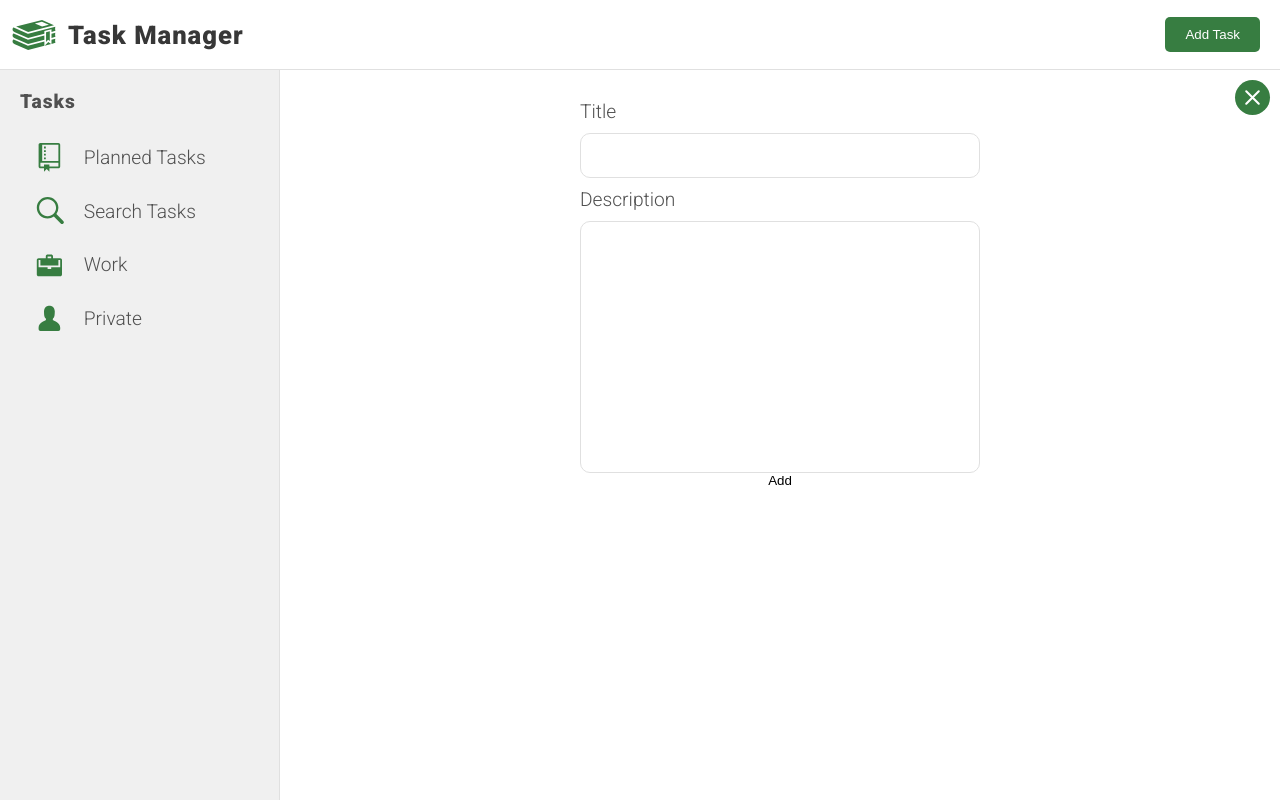
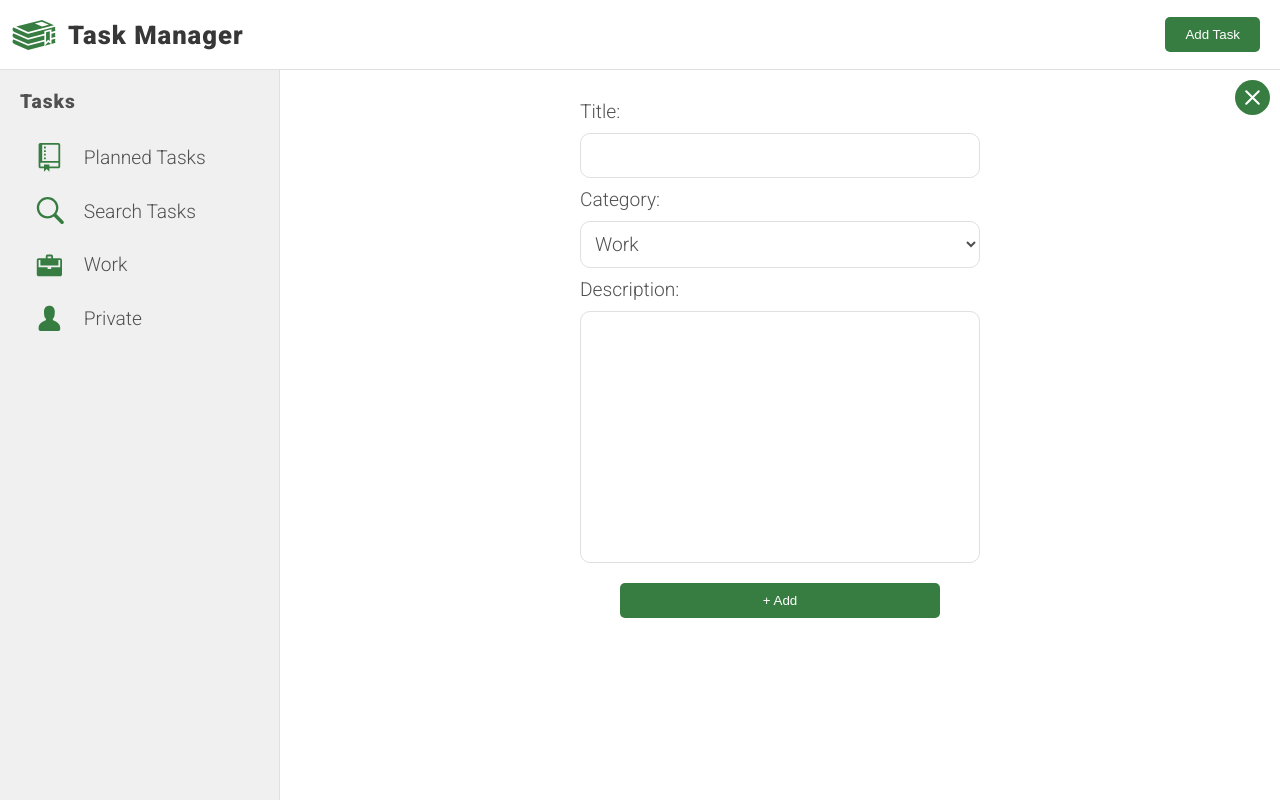
Before and after one commit to Nosbuk/to-do-react, a React (Create React App) app: page / in a window 1280 px wide. Built offline with nearby package versions, Linux system fonts and the light colour scheme.

Commit message:
minor tweaks

```diff
--- a/src/App.js
+++ b/src/App.js
@@ -5,11 +5,12 @@ import Main from "./components/Main";
 
 export default function App() {
   const [mainContent, setMainContent] = useState("editor");
+  const [categories, setCategories] = useState([]);
   return (
     <div className="App">
       <Header setMainContent={setMainContent} />
-      <Aside setMainContent={setMainContent} mainContent={mainContent} />
-      <Main setMainContent={setMainContent} mainContent={mainContent} />
+      <Aside setMainContent={setMainContent} mainContent={mainContent} setCategories={setCategories} categories={categories} />
+      <Main setMainContent={setMainContent} mainContent={mainContent} setCategories={setCategories} categories={categories} />
     </div>
   );
 }
--- a/src/components/Main.js
+++ b/src/components/Main.js
@@ -8,6 +8,7 @@ export default function Main({ mainContent, setMainContent }) {
     <main>
       {mainContent === "editor" && <TaskEditor setTasks={setTasks} setMainContent={setMainContent} />}
       {mainContent === "planed" && <PlanedTasks setTasks={setTasks} tasks={tasks} />}
+      {}
     </main>
   );
 }
--- a/src/components/Task.js
+++ b/src/components/Task.js
@@ -1,17 +1,27 @@
 import React from "react";
 import { HiOutlineTrash } from "react-icons/hi";
+import { GoPerson, GoBriefcase } from "react-icons/go";
 
 export default function Task({ setTasks, task }) {
+  const iconDictionary = {
+    work: <GoBriefcase />,
+    private: <GoPerson />,
+  };
+  const TaskIcon = ({ category }) => iconDictionary[category];
+
   const handleClick = () => {
     setTasks((tasks) => tasks.filter((item) => item.id !== task.id));
   };
   return (
     <li className="task">
-      <h3 className="task__title">{task.title}</h3>
+      <div className="task__title">
+        <TaskIcon className="task__title__icon" category={task.category} />
+        <h3>{task.title}</h3>
+        <button className="task__delete-button" onClick={handleClick}>
+          <HiOutlineTrash size="1.6rem" />
+        </button>
+      </div>
       <p className="task__description">{task.description}</p>
-      <button className="task__delete-button" onClick={handleClick}>
-        <HiOutlineTrash size="1.6rem" />
-      </button>
     </li>
   );
 }
--- a/src/components/TaskEditor.js
+++ b/src/components/TaskEditor.js
@@ -1,15 +1,10 @@
 import React from "react";
 import { HiOutlineX } from "react-icons/hi";
-import nextId from "react-id-generator";
 
 export default function TaskEditor({ setTasks, setMainContent }) {
-  class Task {
-    constructor(title, description) {
-      this.title = title;
-      this.description = description;
-      this.id = nextId();
-    }
-  }
+  const createTask = (title, category, description) => {
+    return { title, category, description };
+  };
 
   const handleClick = (e) => {
     e.target.className === "task-editor__close-button" && setMainContent("planed");
@@ -18,7 +13,7 @@ export default function TaskEditor({ setTasks, setMainContent }) {
   const handleSubmit = (e) => {
     e.preventDefault();
     console.log(e);
-    setTasks((tasks) => [new Task(e.target[0].value, e.target[1].value), ...tasks]);
+    setTasks((tasks) => [createTask(e.target[0].value, e.target[1].value, e.target[2].value), ...tasks]);
     setMainContent("planed");
   };
 
@@ -29,15 +24,23 @@ export default function TaskEditor({ setTasks, setMainContent }) {
       </button>
       <form onSubmit={handleSubmit} className="task-editor__form">
         <label htmlFor="title" className="task-editor__form__label">
-          Title
+          Title:
         </label>
         <input name="title" type="text" className="task-editor__form__input--title" />
+        <label htmlFor="category" className="task-editor__form__label">
+          Category:
+        </label>
+        <select name="category" className="task-editor__form__input--category">
+          <option value="work">Work</option>
+          <option value="private">Private</option>
+        </select>
+
         <label htmlFor="description" className="task-editor__form__label">
-          Description
+          Description:
         </label>
         <textarea name="description" id="" cols="30" rows="10" className="task-editor__form__input--description"></textarea>
         <button type="submit" className="task-editor__form__submit-button">
-          Add
+          + Add
         </button>
       </form>
     </section>
--- /dev/null
+++ b/src/scss/config/_butons.scss
@@ -0,0 +1,6 @@
+@mixin theme-button {
+  padding: 10px 20px;
+  background-color: $theme-color;
+  color: $button-text-color;
+  border-radius: 5px;
+}
--- a/src/scss/elements/_header.scss
+++ b/src/scss/elements/_header.scss
@@ -14,9 +14,6 @@
   }
   .button {
     margin: 0 20px 0 auto;
-    padding: 10px 20px;
-    background-color: $theme-color;
-    color: $button-text-color;
-    border-radius: 5px;
+    @include theme-button;
   }
 }
--- a/src/scss/elements/_task.scss
+++ b/src/scss/elements/_task.scss
@@ -1,18 +1,26 @@
 .task {
-  padding: 20px;
   margin: 10px;
   border: 1px solid $border-color;
   border-radius: 10px;
+  overflow: hidden;
 
-  position: relative;
   &__title {
-    margin-bottom: 40px;
+    display: flex;
+    align-items: center;
+    background: $aside-background;
+    padding: 10px 20px;
+
+    &__icon {
+      margin-right: 10px;
+    }
   }
+
+  &__description {
+    margin: 20px;
+  }
+
   &__delete-button {
-    position: absolute;
-    top: 0;
-    right: 0;
-    margin: 10px;
-    color: $theme-color;
+    margin: 10px 10px 10px auto;
+    color: $logo-text-color;
   }
 }
--- a/src/scss/elements/_task_editor.scss
+++ b/src/scss/elements/_task_editor.scss
@@ -46,8 +46,20 @@
       padding: 10px;
       border-radius: 10px;
     }
+    &__input--category {
+      @include font-editor-label;
+      border: 1px solid $border-color;
+
+      padding: 10px;
+
+      border-radius: 10px;
+    }
     &__input--description {
       resize: none;
     }
+    &__submit-button {
+      @include theme-button;
+      margin: 20px 40px;
+    }
   }
 }
--- a/src/scss/index.scss
+++ b/src/scss/index.scss
@@ -4,7 +4,7 @@
 @import "./config/colors";
 @import "./config/fonts";
 @import "./config/animations";
-
+@import "./config/butons";
 @import "./elements/app_layout";
 @import "./elements/header";
 @import "./elements/aside";
```
